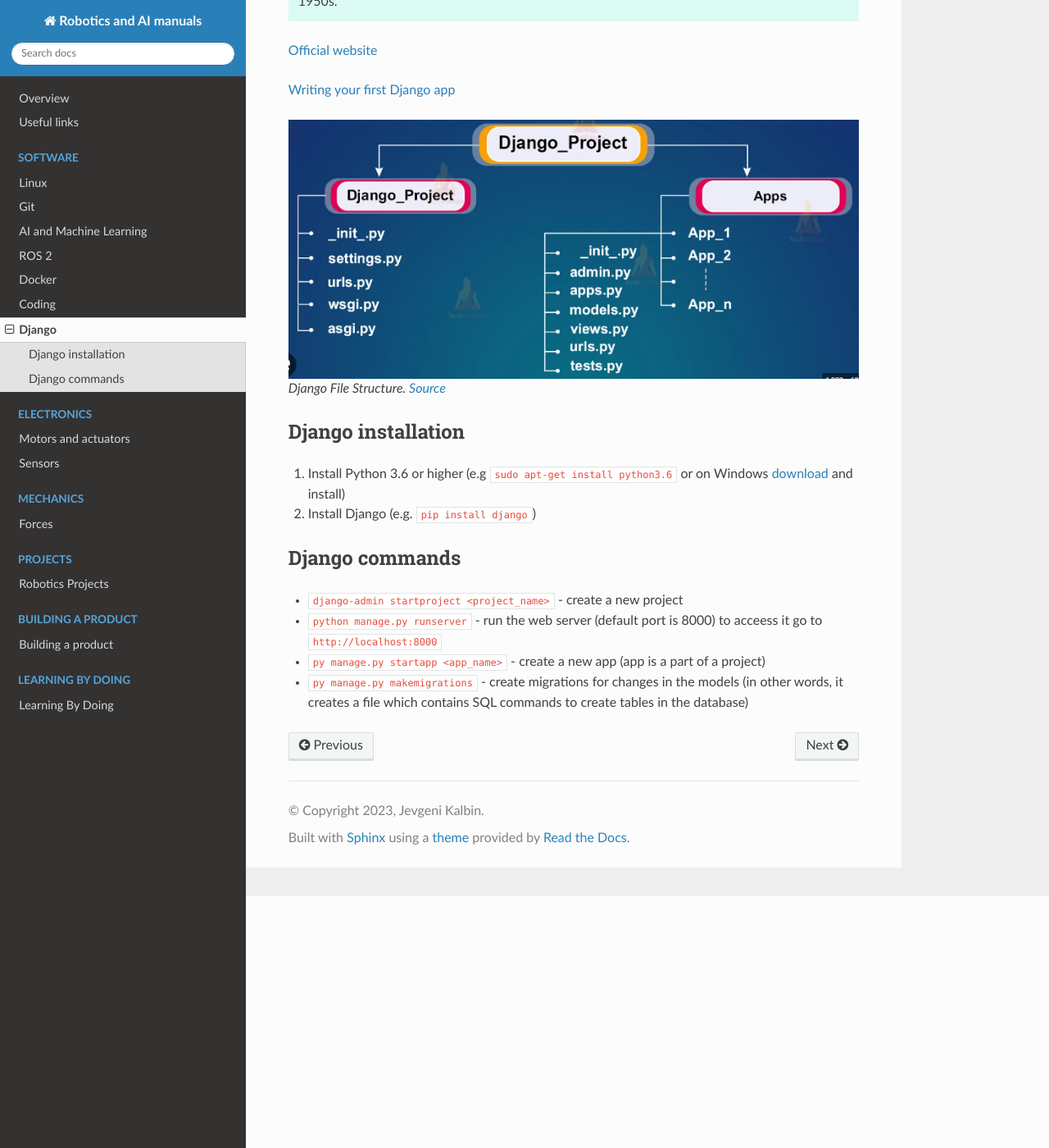
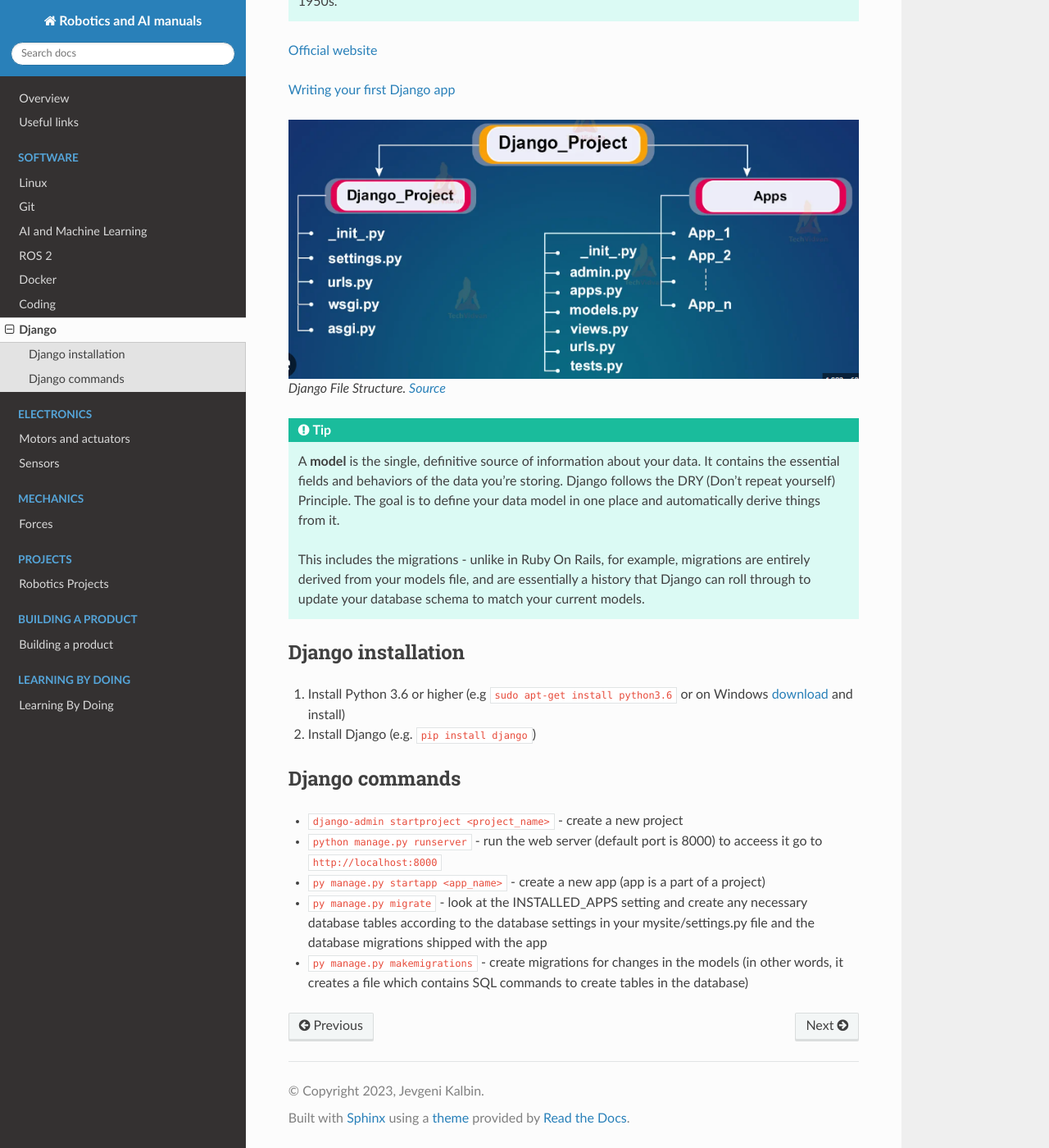
Before and after one commit to jevgenik/manuals, a Sphinx documentation site: the page built from source/files/software/django/django.rst, in a window 1280 px wide and 1400 px high, scrolled down 307 px. Shown: the whole window at 82% size. Built offline with Sphinx 7.4.7 and the Read the Docs theme 2.0.0, drawn with Linux system fonts in a browser that asks for light colours.

Commit message:
updated django

```diff
--- a/source/files/software/django/django.rst
+++ b/source/files/software/django/django.rst
@@ -18,6 +18,13 @@ Django is a free and open-source, Python-based web framework that follows the mo
    Django File Structure. `Source <https://www.tutorialspoint.com/django/django_file_structure.htm>`_
 
 
+.. tip::
+   A **model** is the single, definitive source of information about your data. It contains the essential fields and behaviors of the data you’re storing.
+   Django follows the DRY (Don’t repeat yourself) Principle. The goal is to define your data model in one place and automatically derive things from it.
+
+   This includes the migrations - unlike in Ruby On Rails, for example, migrations are entirely derived from your models file, and are essentially a
+   history that Django can roll through to update your database schema to match your current models.
+
 Django installation
 ===================
 
@@ -33,4 +40,7 @@ Django commands
 
 * ``py manage.py startapp <app_name>`` - create a new app (app is a part of a project)
 
+* ``py manage.py migrate`` - look at the INSTALLED_APPS setting and create any necessary database tables according to the database settings in your mysite/settings.py
+  file and the database migrations shipped with the app
+
 * ``py manage.py makemigrations`` - create migrations for changes in the models (in other words, it creates a file which contains SQL commands to create tables in the database)
```
